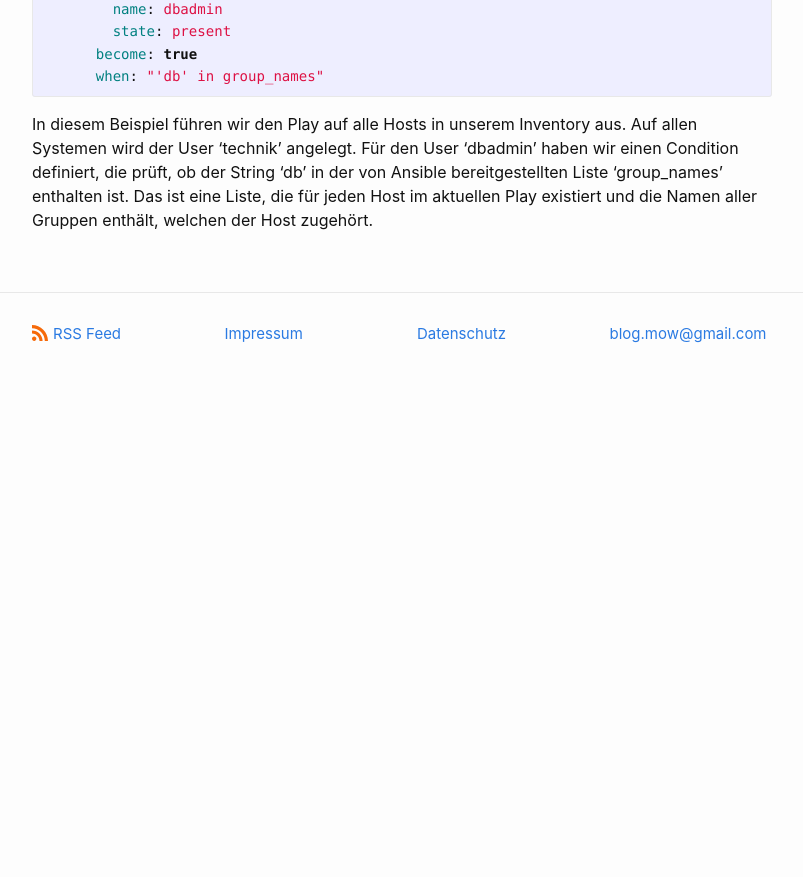
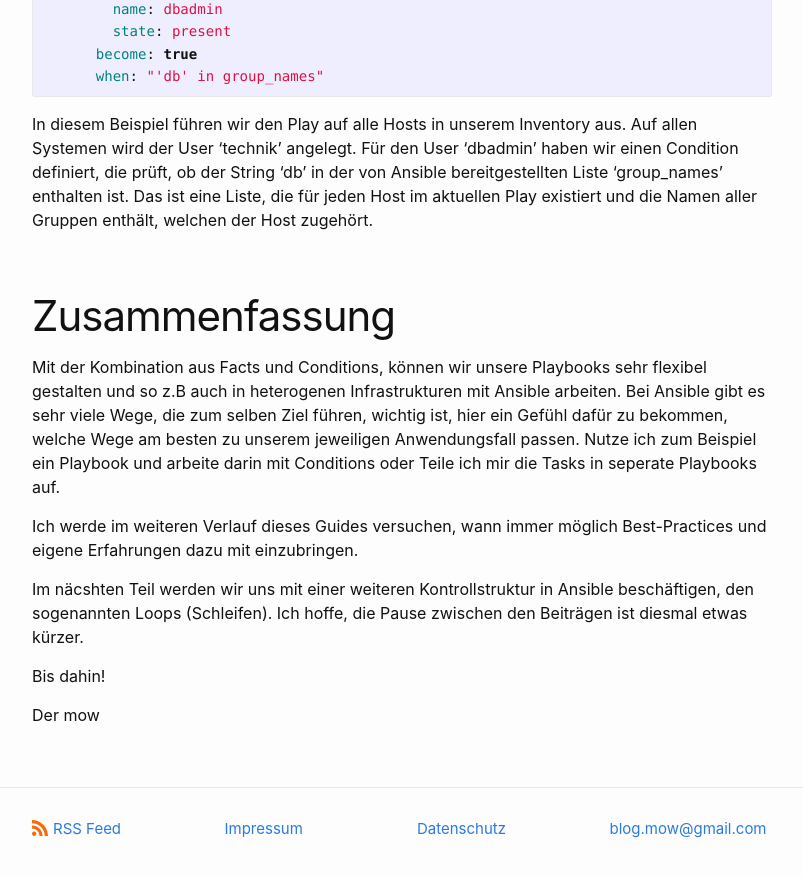
Before and after one commit to dermow/staging, a Jekyll site: the page built from _posts/2021-04-01-ansible-guide-9.markdown, in a window 1280 px wide and 900 px high, scrolled down 4019 px. Shown: the top 877 px of the window, without its empty margins (238-1041 px from the left). Built offline with Jekyll 4.4.1, drawn with Linux system fonts in a browser that asks for light colours; comment, search, counter and statistics services are not loaded; before the commit the page ends 4424 px from its top, so only the background shows below that.

Commit message:
Update 2021-04-01-ansible-guide-9.markdown

````diff
--- a/_posts/2021-04-01-ansible-guide-9.markdown
+++ b/_posts/2021-04-01-ansible-guide-9.markdown
@@ -147,3 +147,15 @@ Beispiel auf alle Hosts ausführen, können wir die Ausführung einzelner Tasks
 ```
 
 In diesem Beispiel führen wir den Play auf alle Hosts in unserem Inventory aus. Auf allen Systemen wird der User 'technik' angelegt. Für den User 'dbadmin' haben wir einen Condition definiert, die prüft, ob der String 'db' in der von Ansible bereitgestellten Liste 'group_names' enthalten ist. Das ist eine Liste, die für jeden Host im aktuellen Play existiert und die Namen aller Gruppen enthält, welchen der Host zugehört.
+
+# Zusammenfassung
+
+Mit der Kombination aus Facts und Conditions, können wir unsere Playbooks sehr flexibel gestalten und so z.B auch in heterogenen Infrastrukturen mit Ansible arbeiten. Bei Ansible gibt es sehr viele Wege, die zum selben Ziel führen, wichtig ist, hier ein Gefühl dafür zu bekommen, welche Wege am besten zu unserem jeweiligen Anwendungsfall passen. Nutze ich zum Beispiel ein Playbook und arbeite darin mit Conditions oder Teile ich mir die Tasks in seperate Playbooks auf.
+
+Ich werde im weiteren Verlauf dieses Guides versuchen, wann immer möglich Best-Practices und eigene Erfahrungen dazu mit einzubringen.
+
+Im näcshten Teil werden wir uns mit einer weiteren Kontrollstruktur in Ansible beschäftigen, den sogenannten Loops (Schleifen). Ich hoffe, die Pause zwischen den Beiträgen ist diesmal etwas kürzer.
+
+Bis dahin!
+
+Der mow
````
